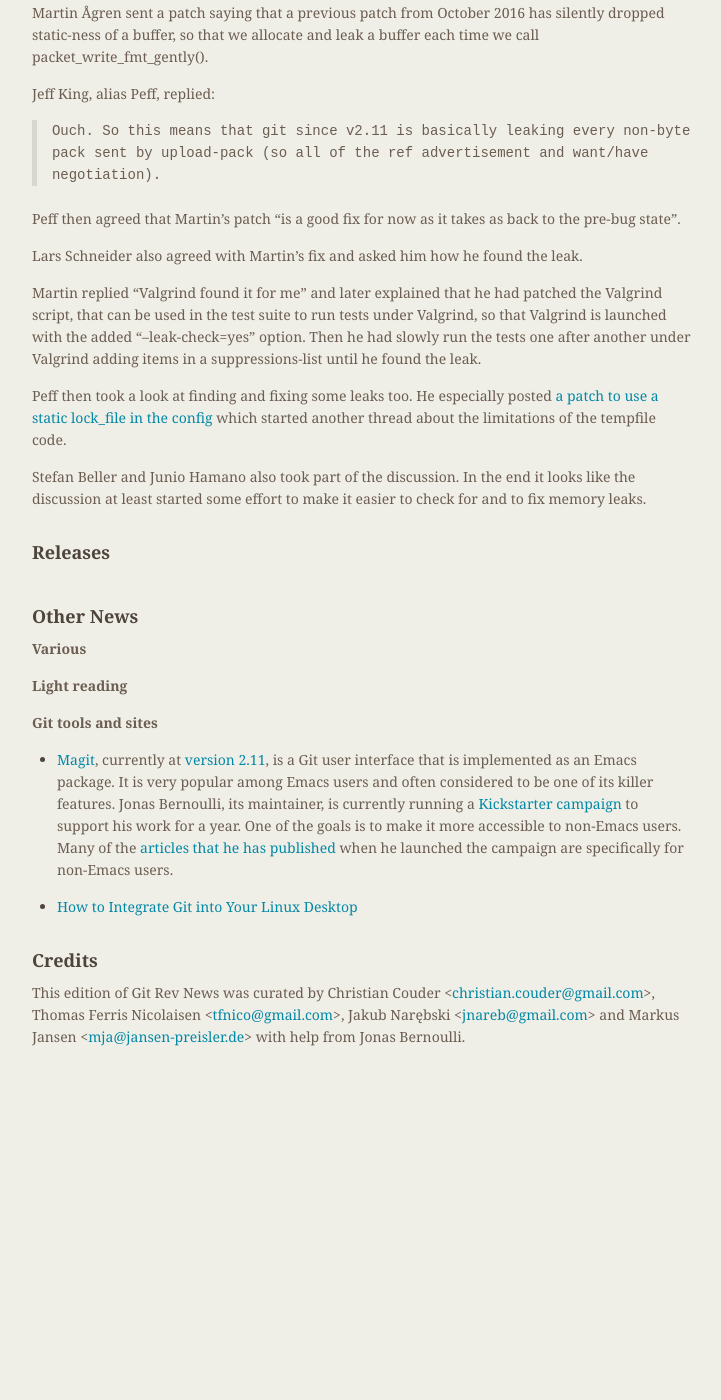
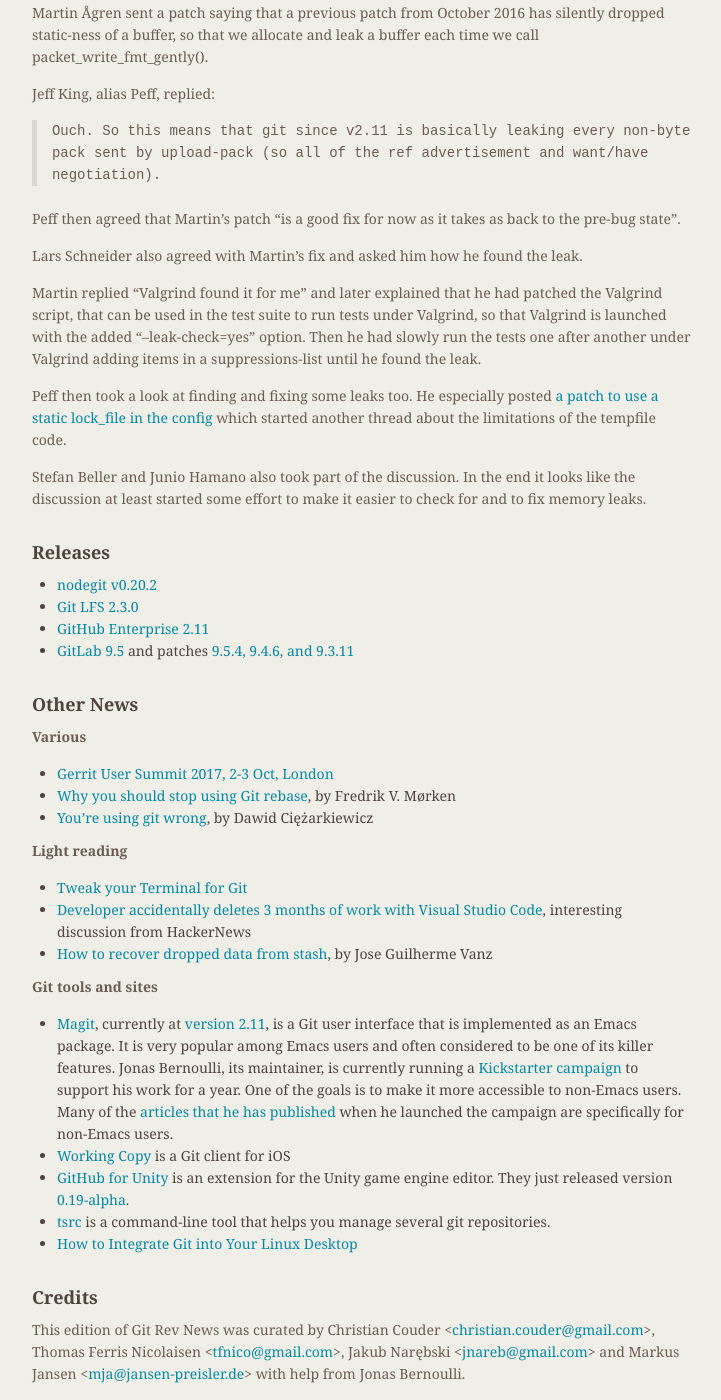
Before and after one commit to git/git.github.io, a Jekyll site: the page built from rev_news/drafts/edition-31.md, in a window 1280 px wide and 1400 px high, scrolled down 1908 px. Shown: the whole window, without its empty margins (388-1109 px from the left). Built offline with Jekyll 4.4.1, drawn with Linux system fonts in a browser that asks for light colours; before the commit the page ends 2971 px from its top, so only the background shows below that.

Commit message:
rn-31: add releases and links

```diff
--- a/rev_news/drafts/edition-31.md
+++ b/rev_news/drafts/edition-31.md
@@ -156,14 +156,24 @@
 
 ## Releases
 
+* [nodegit v0.20.2](https://github.com/nodegit/nodegit/releases/tag/v0.20.2)
+* [Git LFS 2.3.0](https://github.com/blog/2432-git-lfs-2-3-0-released)
+* [GitHub Enterprise 2.11](https://github.com/blog/2429-introducing-github-enterprise-2-11)
+* [GitLab 9.5](https://about.gitlab.com/2017/08/22/gitlab-9-5-released/) and patches [9.5.4, 9.4.6, and 9.3.11](https://about.gitlab.com/2017/09/07/gitlab-9-dot-5-dot-4-security-release/)
 
 ## Other News
 
 __Various__
 
+* [Gerrit User Summit 2017, 2-3 Oct, London](https://gitenterprise.me/2017/09/07/gerrit-user-summit-2017-2-3-oct-london/)
+* [Why you should stop using Git rebase](https://medium.com/@fredrikmorken/why-you-should-stop-using-git-rebase-5552bee4fed1), by Fredrik V. Mørken
+* [You're using git wrong](https://dpc.pw/blog/2017/08/youre-using-git-wrong/), by Dawid Ciężarkiewicz
 
 __Light reading__
 
+* [Tweak your Terminal for Git](https://dev.to/gonedark/tweak-your-terminal-for-git)
+* [Developer accidentally deletes 3 months of work with Visual Studio Code](https://news.ycombinator.com/item?id=15044264), interesting discussion from HackerNews
+* [How to recover dropped data from stash](https://opensource.com/article/17/8/recover-dropped-data-stash), by Jose Guilherme Vanz
 
 __Git tools and sites__
 
@@ -178,7 +188,9 @@
   [articles that he has published](https://emacsair.me/2017/09/01/campaign-articles)
   when he launched the campaign are specifically for
   non-Emacs users.
-
+* [Working Copy](https://workingcopyapp.com/) is a Git client for iOS
+* [GitHub for Unity](https://unity.github.com/) is an extension for the Unity game engine editor. They just released version [0.19-alpha](https://github.com/blog/2426-github-for-unity-0-19-alpha-released).
+* [tsrc](https://tankerapp.github.io/tsrc/) is a command-line tool that helps you manage several git repositories.
 * [How to Integrate Git into Your Linux Desktop](https://www.linux.com/learn/intro-to-linux/2017/8/how-integrate-git-your-linux-desktop)
 
 ## Credits
```
